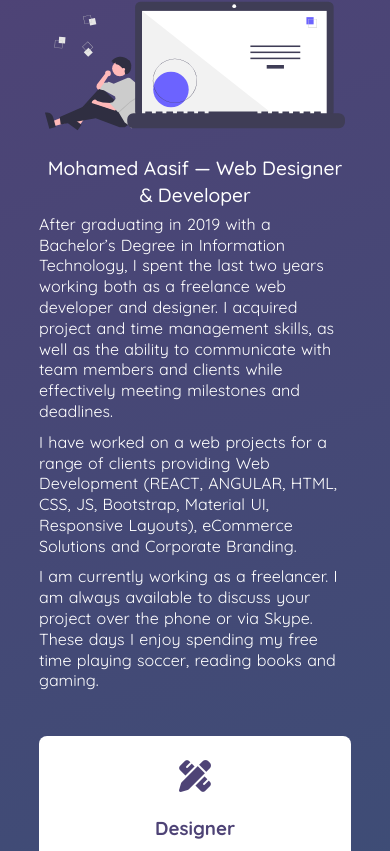
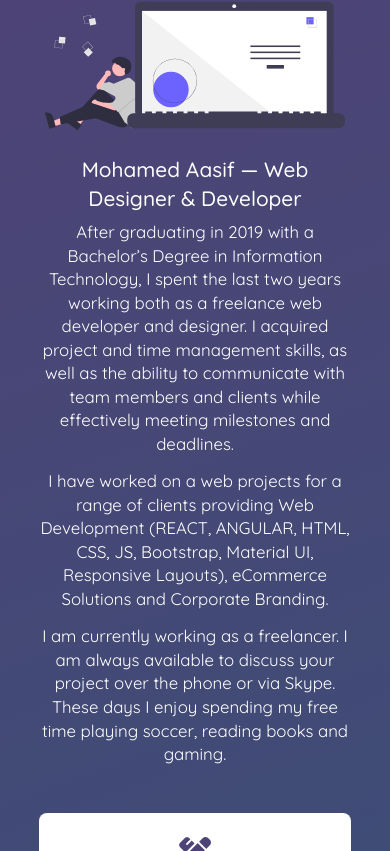
Before and after one commit to mohamedaasif/portfolio, a React (Create React App) app: page / in a window 390 px wide. Shown: the part 873-1724 px from the top of the page. Built offline with nearby package versions, Linux system fonts and the light colour scheme.

Commit message:
font updated

```diff
--- a/src/styles/About/About.module.scss
+++ b/src/styles/About/About.module.scss
@@ -124,13 +124,13 @@
 
 
     .container {
-        padding: 20px 0;
+        padding: 20px 0px;
     }
     .title {
         p {
             font-weight: 500;
             padding-bottom: 0px;
-            font-size: 1.2rem;
+            font-size: 1.3rem;
             line-height: 1.4;
         }
 
@@ -141,12 +141,12 @@
         }
     }
     .about {
-        font-size: 1rem;
-        word-spacing: 1px;
+        font-size: 1.05rem;
+        word-spacing: 0px;
         p{
-            padding: 5px 0;
-            line-height: 1.3;
-            text-align: left;
+            padding: 7px 0;
+            line-height: 1.4;
+            // text-align: left;
         }
         margin-bottom: 40px;
     }
--- a/src/styles/Contact/Contact.module.scss
+++ b/src/styles/Contact/Contact.module.scss
@@ -174,6 +174,9 @@
             label {
               font-size: 1rem;
             }
+            textarea{
+              font-size: 1rem;
+            }
             button {
               width: 50%;
               padding: 6px 5px;
```
